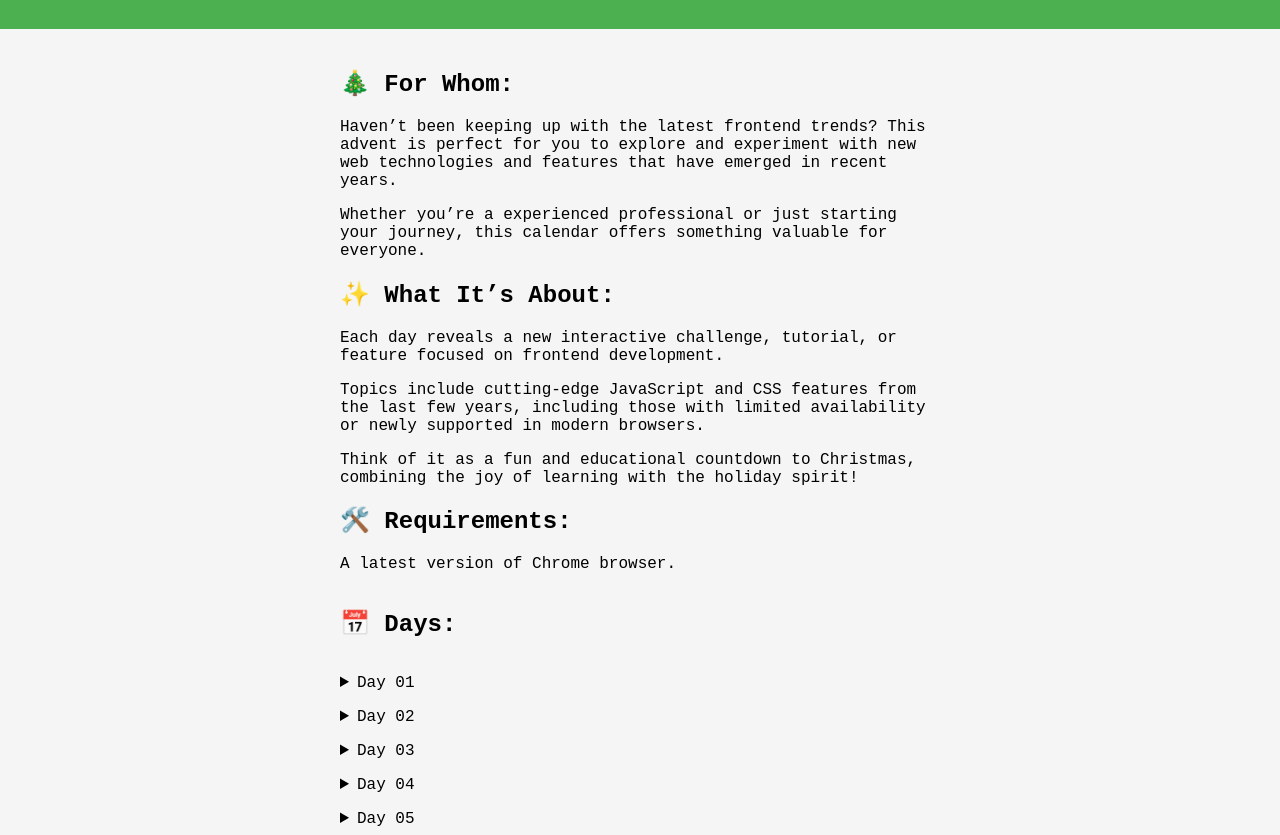
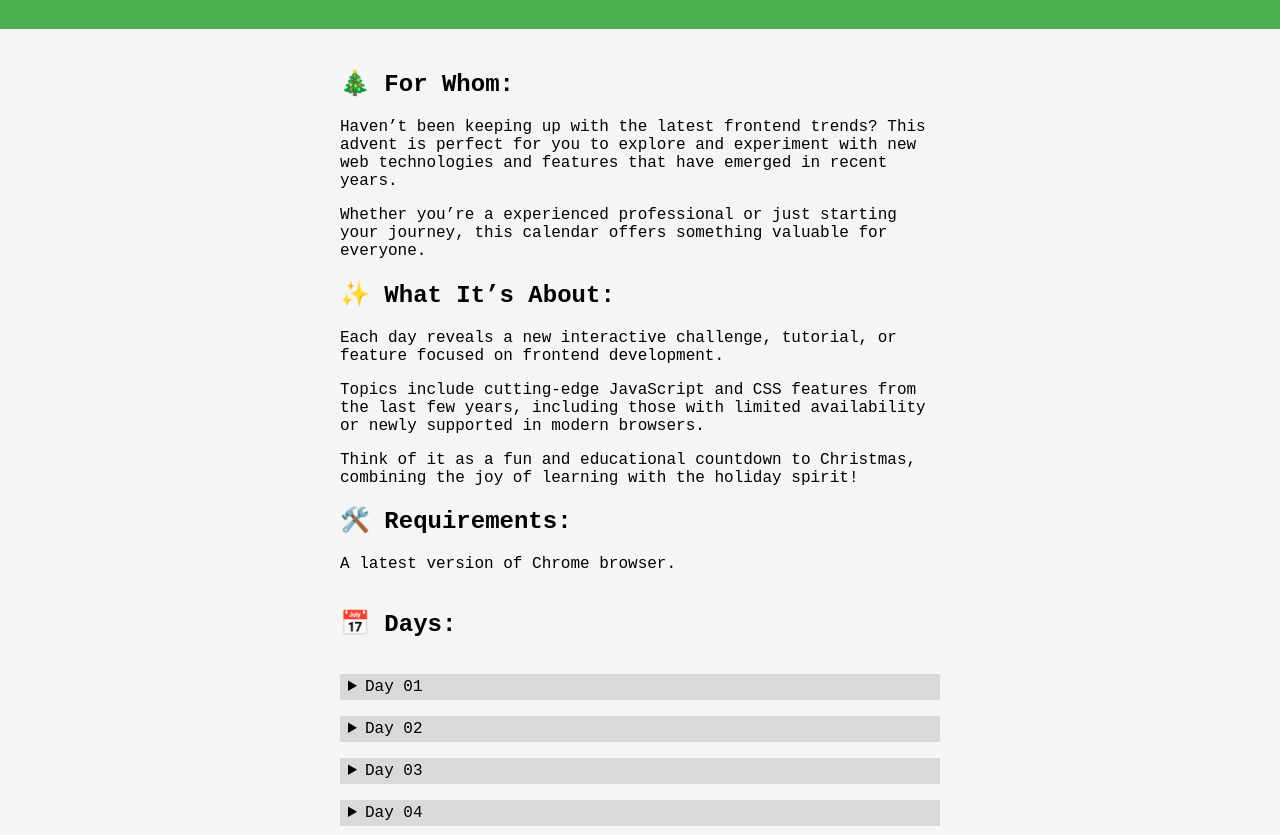
Before and after one commit to viktoriyaMoiseeva/advent-of-web, a website built with Vite: page index.html in a window 1280 px wide. Shown: the part 117-952 px from the top of the page. Built offline with nearby package versions, Linux system fonts and the light colour scheme.

Commit message:
update styles

```diff
--- a/main.css
+++ b/main.css
@@ -37,6 +37,8 @@ main {
     margin: 0 auto;
 
     summary {
+        padding: 4px 8px;
+        background: #d9d9d9;
         cursor: pointer;
     }
 }
```
Also changed, not shown: README.md.
